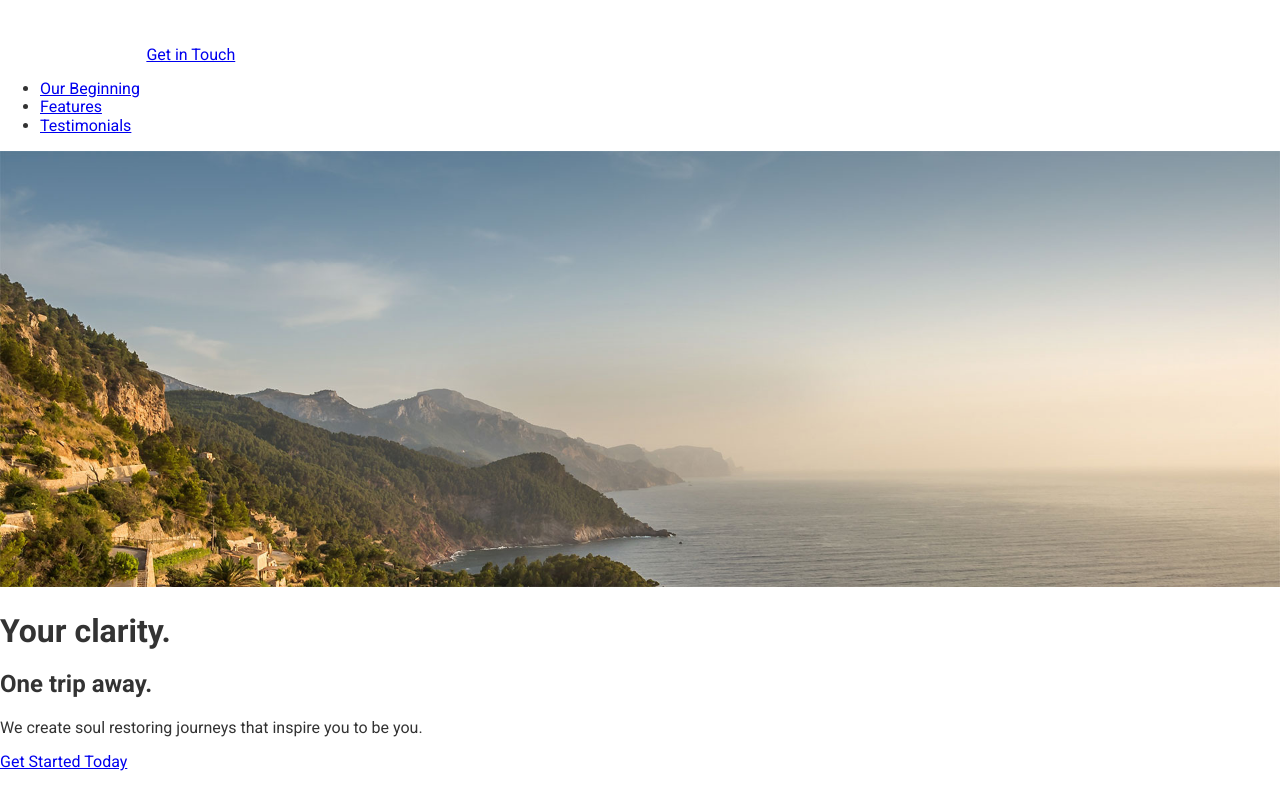
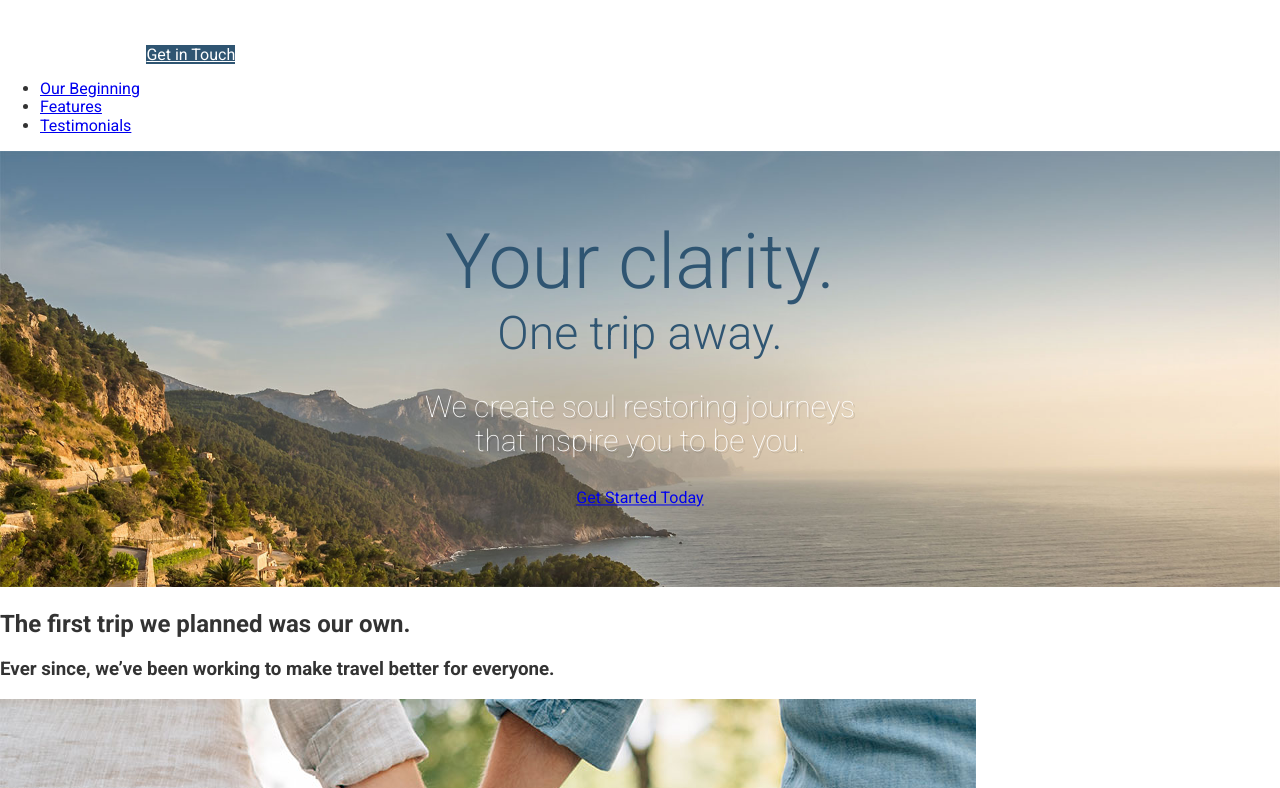
Before and after one commit to bklynate/travelAgencySite, a website: page app/index.html in a window 1280 px wide. Shown: the top 788 px of the page. Drawn offline with Linux system fonts and the light colour scheme.

Commit message:
Add variables and more css work

```diff
--- /dev/null
+++ b/app/assets/styles/base/_variables.css
@@ -0,0 +1 @@
+$mainBlue: #2f5572;
--- /dev/null
+++ b/app/assets/styles/modules/_btn.css
@@ -0,0 +1,6 @@
+$mainBlue: #2f5572;
+
+.btn {
+ background-color: $mainBlue;
+ color: #fff;
+}
--- a/app/assets/styles/modules/_large-hero.css
+++ b/app/assets/styles/modules/_large-hero.css
@@ -1,3 +1,36 @@
 .large-hero {
   position: relative;
+
+  &__text-content {
+    position: absolute;
+    top: 50%;
+    transform: translateY(-50%);
+    left: 0;
+    width: 100%;
+    text-align: center;
+  }
+
+  &__title {
+    font-weight: 300;
+    color: #2f5572;
+    font-size: 4.8rem;
+    margin: 0;
+  }
+
+  &__subtitle {
+    font-weight: 300;
+    color: #2f5572;
+    font-size: 2.9rem;
+    margin: 0;
+  }
+
+  &__description {
+    color: #FFF;
+    font-size: 1.875rem;
+    font-weight: 100;
+    text-shadow: 2px 2px 0 rgba(0,0,0,0.1);
+    max-width: 30rem;
+    margin-left: auto;
+    margin-right: auto;
+  }
 }
--- a/app/assets/styles/styles.css
+++ b/app/assets/styles/styles.css
@@ -1,3 +1,5 @@
 @import "normalize.css";
 @import "base/_global";
+@import "base/_variables";
+@import "modules/_btn";
 @import "modules/_large-hero";
--- a/app/index.html
+++ b/app/index.html
@@ -12,7 +12,7 @@
 <body>
   <header>
     <img src="assets/images/icons/clear-view-escapes.svg">
-    <a href="#">Get in Touch</a>
+    <a href="#" class="btn">Get in Touch</a>
     <nav>
       <ul>
         <li><a href="#our-beginning">Our Beginning</a></li>
@@ -24,10 +24,13 @@
 
   <div class="large-hero">
     <img src="assets/images/hero--large.jpg">
-    <h1>Your clarity.</h1>
-    <h2>One trip away.</h2>
-    <p>We create soul restoring journeys that inspire you to be you.</p>
-    <p><a href="#">Get Started Today</a></p>
+    <!-- Add a new div here to impose text onto to the pic -->
+    <div class="large-hero__text-content">
+      <h1 class="large-hero__title">Your clarity.</h1>
+      <h2 class="large-hero__subtitle">One trip away.</h2>
+      <p class="large-hero__description">We create soul restoring journeys that inspire you to be you.</p>
+      <p><a href="#">Get Started Today</a></p>
+    </div>
   </div>
 
   <div id="our-beginning">
--- a/app/temp/styles/styles.css
+++ b/app/temp/styles/styles.css
@@ -431,6 +431,45 @@ img {
   heigth: auto;
 }
 
+.btn {
+ background-color: #2f5572;
+ color: #fff;
+}
+
 .large-hero {
   position: relative;
 }
+
+.large-hero__text-content {
+  position: absolute;
+  top: 50%;
+  -webkit-transform: translateY(-50%);
+          transform: translateY(-50%);
+  left: 0;
+  width: 100%;
+  text-align: center;
+}
+
+.large-hero__title {
+  font-weight: 300;
+  color: #2f5572;
+  font-size: 4.8rem;
+  margin: 0;
+}
+
+.large-hero__subtitle {
+  font-weight: 300;
+  color: #2f5572;
+  font-size: 2.9rem;
+  margin: 0;
+}
+
+.large-hero__description {
+  color: #FFF;
+  font-size: 1.875rem;
+  font-weight: 100;
+  text-shadow: 2px 2px 0 rgba(0,0,0,0.1);
+  max-width: 30rem;
+  margin-left: auto;
+  margin-right: auto;
+}
```
